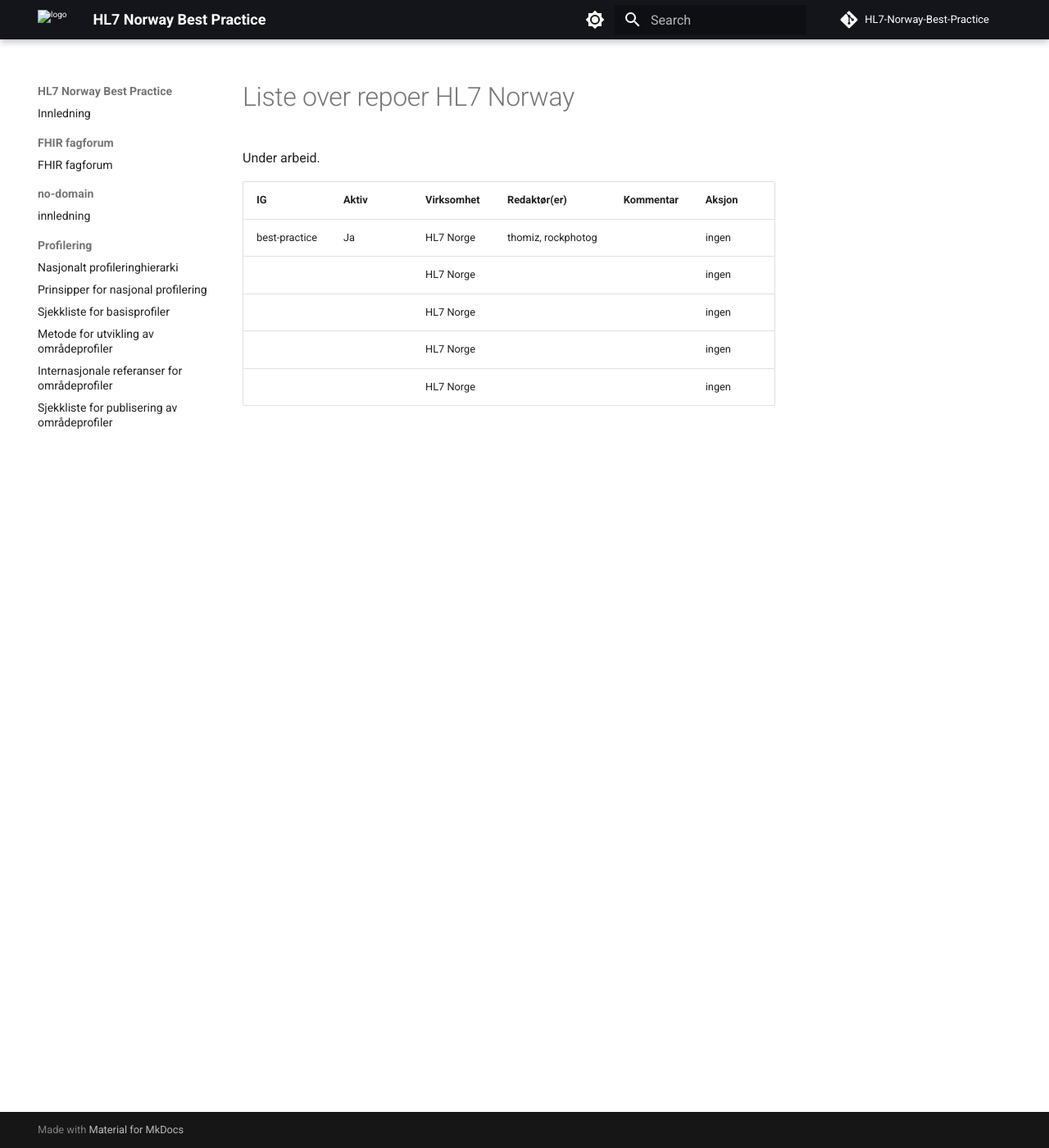
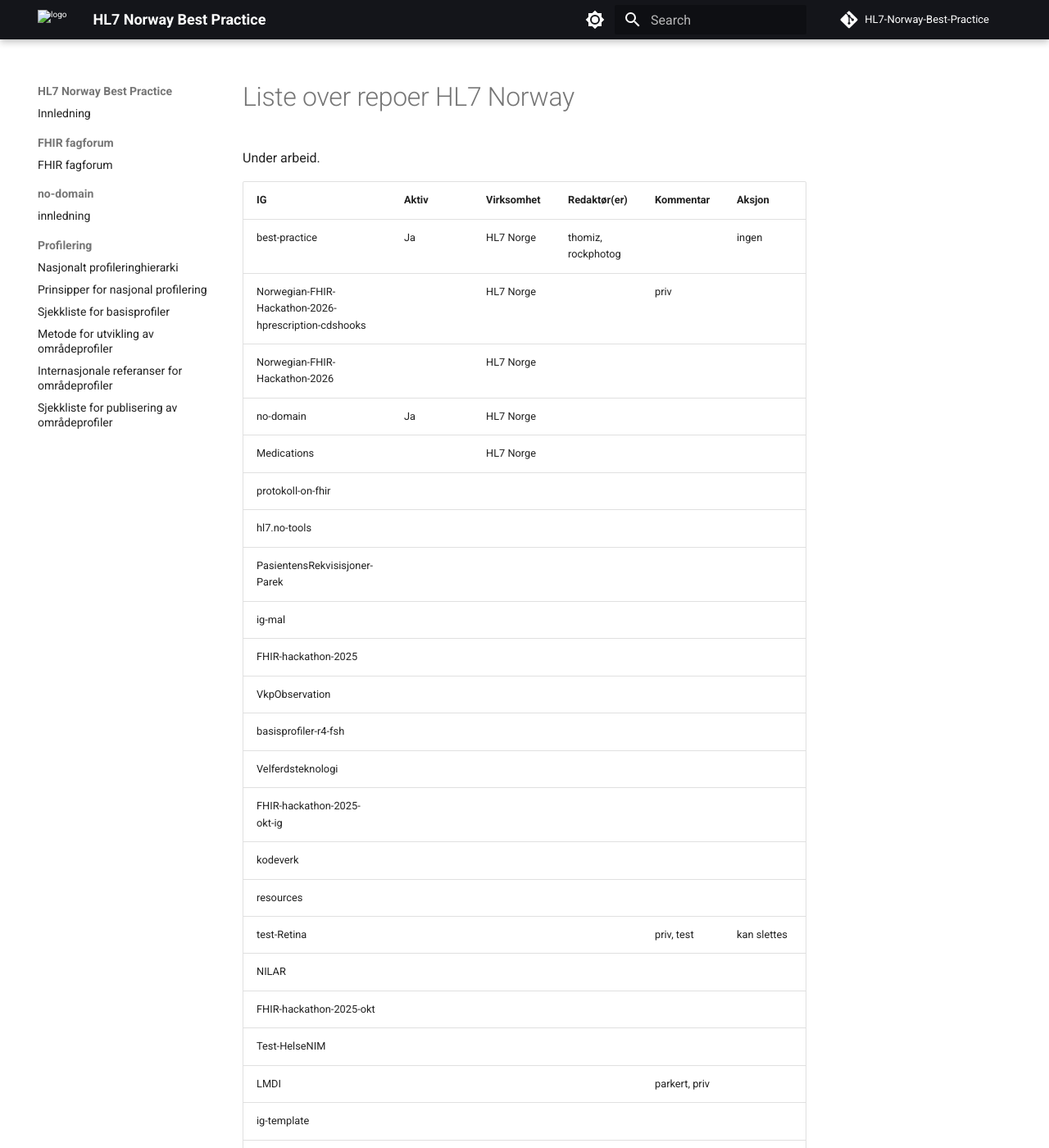
Before and after one commit to HL7Norway/best-practice, an MkDocs documentation site: the page built from docs/vedlikehold/list-ig.md, in a window 1280 px wide and 1400 px high. Shown: the whole window at 82% size. Built offline with MkDocs 1.6.1 and Material for MkDocs 9.7.7, drawn with Linux system fonts in a browser that asks for light colours; comment, search, counter and statistics services are not loaded; some of the changed text lies outside the part shown.

Commit message:
deploy: 2567ead0f58e6b8cf88aec6444a75432d52b1f5f

````diff
--- a/docs/vedlikehold/list-ig.md
+++ b/docs/vedlikehold/list-ig.md
@@ -5,7 +5,40 @@ Under arbeid.
 | IG | Aktiv | Virksomhet | Redaktør(er) | Kommentar | Aksjon |
 |----|-------|------------|--------------|-----------|--------|
 | best-practice | Ja | HL7 Norge | thomiz, rockphotog | | ingen |
-| | | HL7 Norge | | | ingen |
-| | | HL7 Norge | | | ingen |
-| | | HL7 Norge | | | ingen |
-| | | HL7 Norge | | | ingen |
+| Norwegian-FHIR-Hackathon-2026-hprescription-cdshooks | | HL7 Norge | | priv | |
+| Norwegian-FHIR-Hackathon-2026 | | HL7 Norge | | | |
+| no-domain | Ja | HL7 Norge | | | |
+| Medications | | HL7 Norge | | | |
+| protokoll-on-fhir | | | | | |
+| hl7.no-tools | | | | | |
+| PasientensRekvisisjoner-Parek | | | | | |
+| ig-mal | | | | | |
+| FHIR-hackathon-2025 | | | | | |
+| VkpObservation | | | | | |
+| basisprofiler-r4-fsh | | | | | |
+| Velferdsteknologi | | | | | |
+| FHIR-hackathon-2025-okt-ig | | | | | |
+| kodeverk | | | | | |
+| resources | | | | | |
+| test-Retina | | | | priv, test| kan slettes |
+| NILAR | | | | | |
+| FHIR-hackathon-2025-okt | | | | | |
+| Test-HelseNIM | | | | | |
+| LMDI | | | | parkert, priv | |
+| ig-template | | | | | |
+| .github | | | | | |
+| AuditEvent | | | | | |
+| HelseAPI | | | | | |
+| | | | | | |
+| | | | | | |
+| | | | | | |
+| | | | | | |
+| | | | | | |
+
+
+---
+
+
+```code
+| | | | | | |
+```
````
Also changed, not shown: docs/vedlikehold/list-ig.html (+2 -1 lines), 1 other file.
